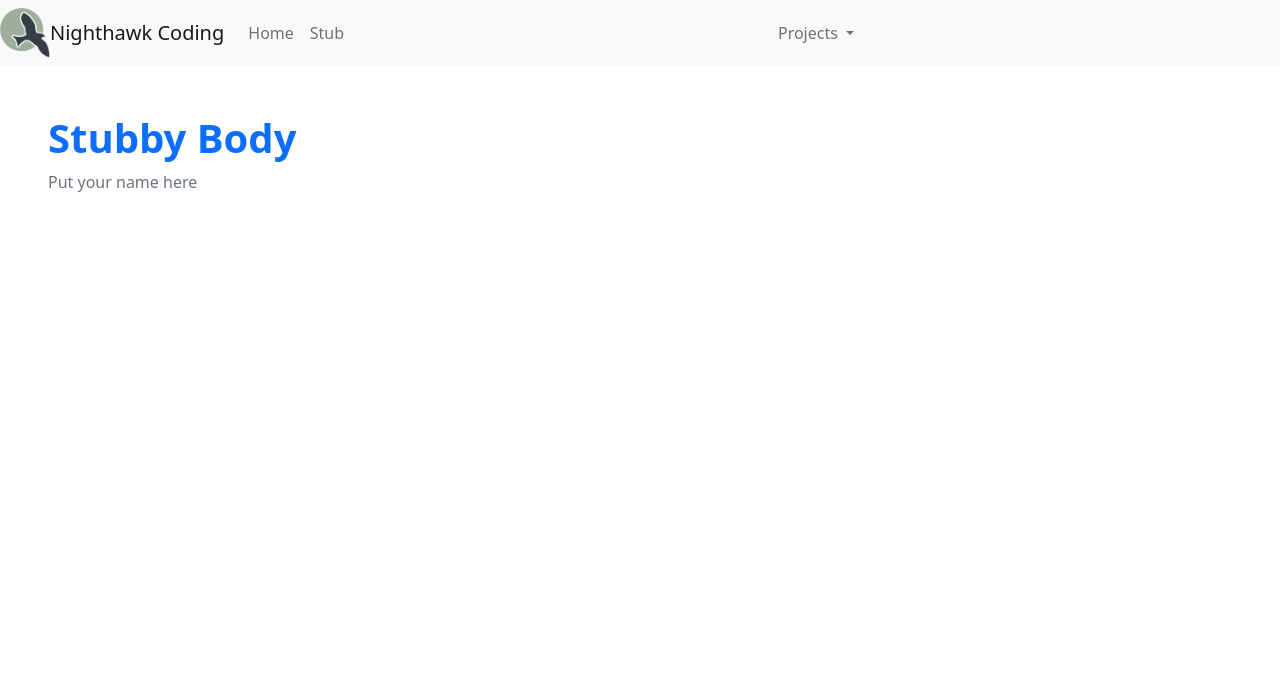
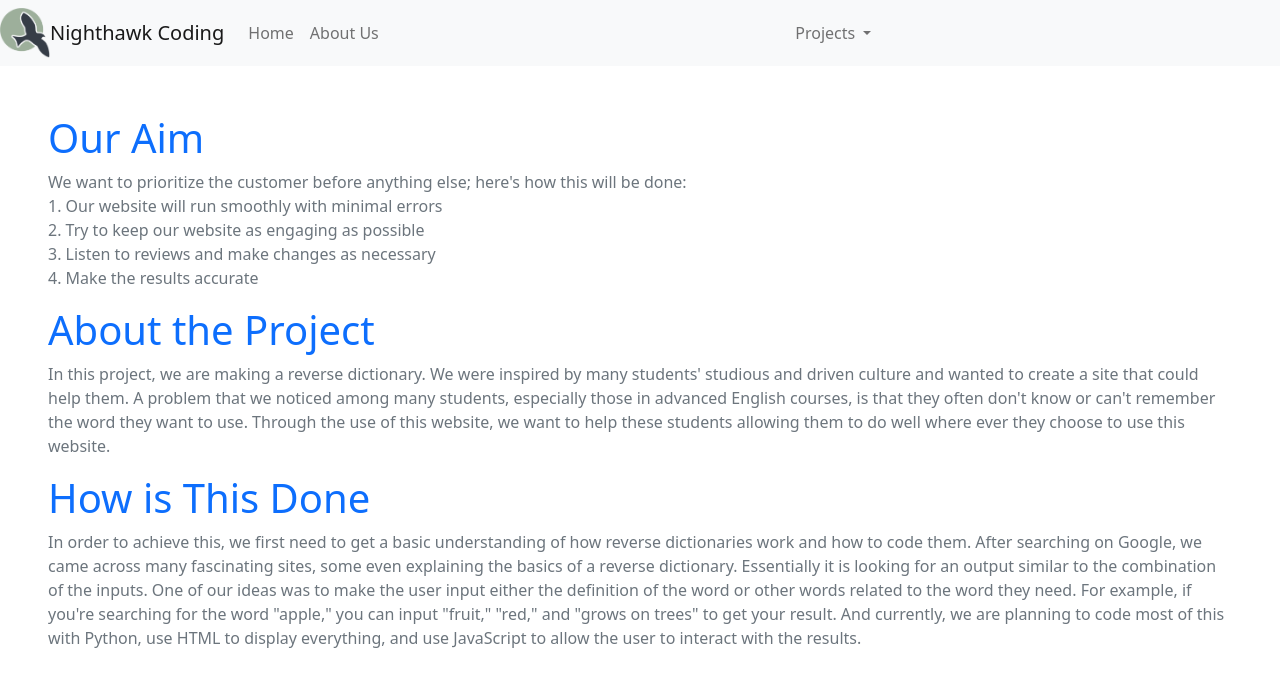
Before and after one commit to lwu1822/team_flask_portfolio, a Flask app: page /stub/ in a window 1280 px wide. Shown: the top 687 px of the page. Run offline with Flask 2, Linux system fonts and the light colour scheme.

Commit message:
added the "about us" section

```diff
--- a/templates/layouts/navbar.html
+++ b/templates/layouts/navbar.html
@@ -11,7 +11,7 @@ This HTML is setup as a fragment allowing it to be "included" by other HTML file
         <div class="navbar-nav">
             <!-- url_for is a Jinja2 pre-processor that finds route from function name (def) -->
             <a class="nav-link" href={{ url_for('index') }}>Home</a>
-            <a class="nav-link" href={{ url_for('stub') }}>Stub</a>
+            <a class="nav-link" href={{ url_for('stub') }}>About Us</a>
         </div>
     </div>
     <div class="collapse navbar-collapse" id="navbarNavDarkDropdown">
--- a/templates/stub.html
+++ b/templates/stub.html
@@ -2,14 +2,35 @@
 {% extends "layouts/base.html" %}
 
 <!- This variable sets name of browser tab  -->
-{% set project = "Stubby" %}
+{% set project = "About Us" %}
 
 <!- This is a replacement block for Body in base.html -->
 {% block body %}
     <!- Try building a new body here, bootstrap is a wise choice ->
     <div class="px-5 py-5 mx-auto">
-        <h1 class="text-primary"><strong>Stubby Body</strong></h1>
-        <p class="text-secondary">Put your name here</p>
+        <h1 class="text-primary">Our Aim</h1>
+        <p class="text-secondary">
+            We want to prioritize the customer before anything else; here's how this will be done:
+            <br> 1. Our website will run smoothly with minimal errors
+            <br> 2. Try to keep our website as engaging as possible
+            <br> 3. Listen to reviews and make changes as necessary
+            <br> 4. Make the results accurate
+        </p>
+        <h1 class="text-primary">About the Project</h1>
+        <p class="text-secondary">
+            In this project, we are making a reverse dictionary.
+            We were inspired by many students' studious and driven culture and wanted to create a site that could help them.
+            A problem that we noticed among many students, especially those in advanced English courses, is that they often don't know or can't remember the word they want to use.
+            Through the use of this website, we want to help these students allowing them to do well where ever they choose to use this website.
+        <h1 class="text-primary">How is This Done</h1>
+        <p class="text-secondary">
+            In order to achieve this, we first need to get a basic understanding of how reverse dictionaries work and how to code them.
+            After searching on Google, we came across many fascinating sites, some even explaining the basics of a reverse dictionary.
+            Essentially it is looking for an output similar to the combination of the inputs.
+            One of our ideas was to make the user input either the definition of the word or other words related to the word they need.
+            For example, if you're searching for the word "apple," you can input "fruit," "red," and "grows on trees" to get your result.
+            And currently, we are planning to code most of this with Python, use HTML to display everything, and use JavaScript to allow the user to interact with the results.
+        </p>
     </div>
 {% endblock %}
 
```
